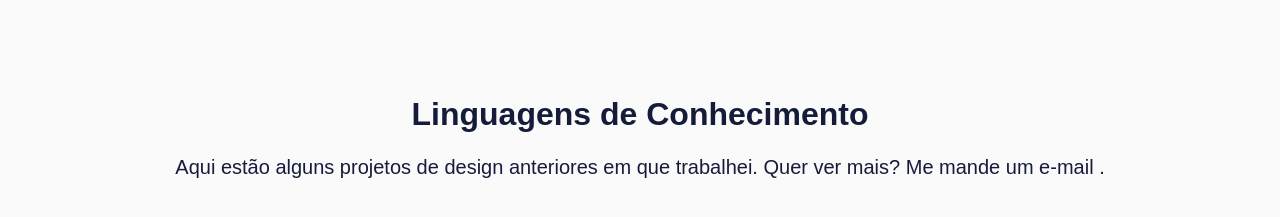
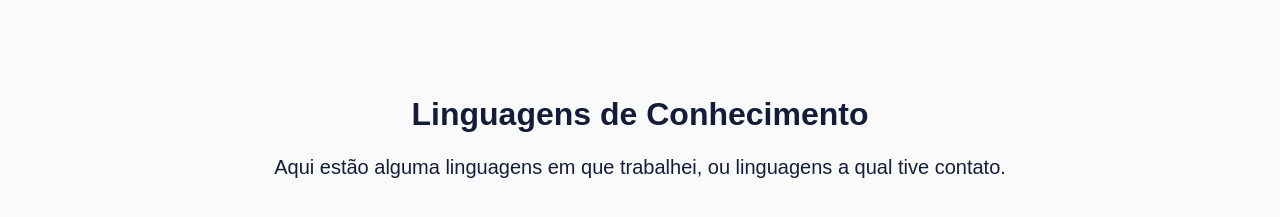
Before and after one commit to CaioEmannuelDiniz/CaioEmannuelDiniz.github.io, a plain HTML site: page index.html in a window 1280 px wide. Shown: the part 2220-2437 px from the top of the page. Drawn offline with Linux system fonts and the light colour scheme; files whose address does not match are found by name; a web font is replaced by a local one.

Commit message:
Alteração na seção tecnologias no subtitle

```diff
--- a/index.html
+++ b/index.html
@@ -159,8 +159,7 @@
       <div class="container_technologies">
         <h2 class="title_technologies">Linguagens de Conhecimento</h2>
         <h3 class="subtitle_technologies">
-          Aqui estão alguns projetos de design anteriores em que trabalhei. Quer
-          ver mais? Me mande um e-mail .
+          Aqui estão alguma linguagens em que trabalhei, ou linguagens a qual tive contato.
         </h3>
         <div class="cards_technologies">
           <div class="card_technologies">
```
